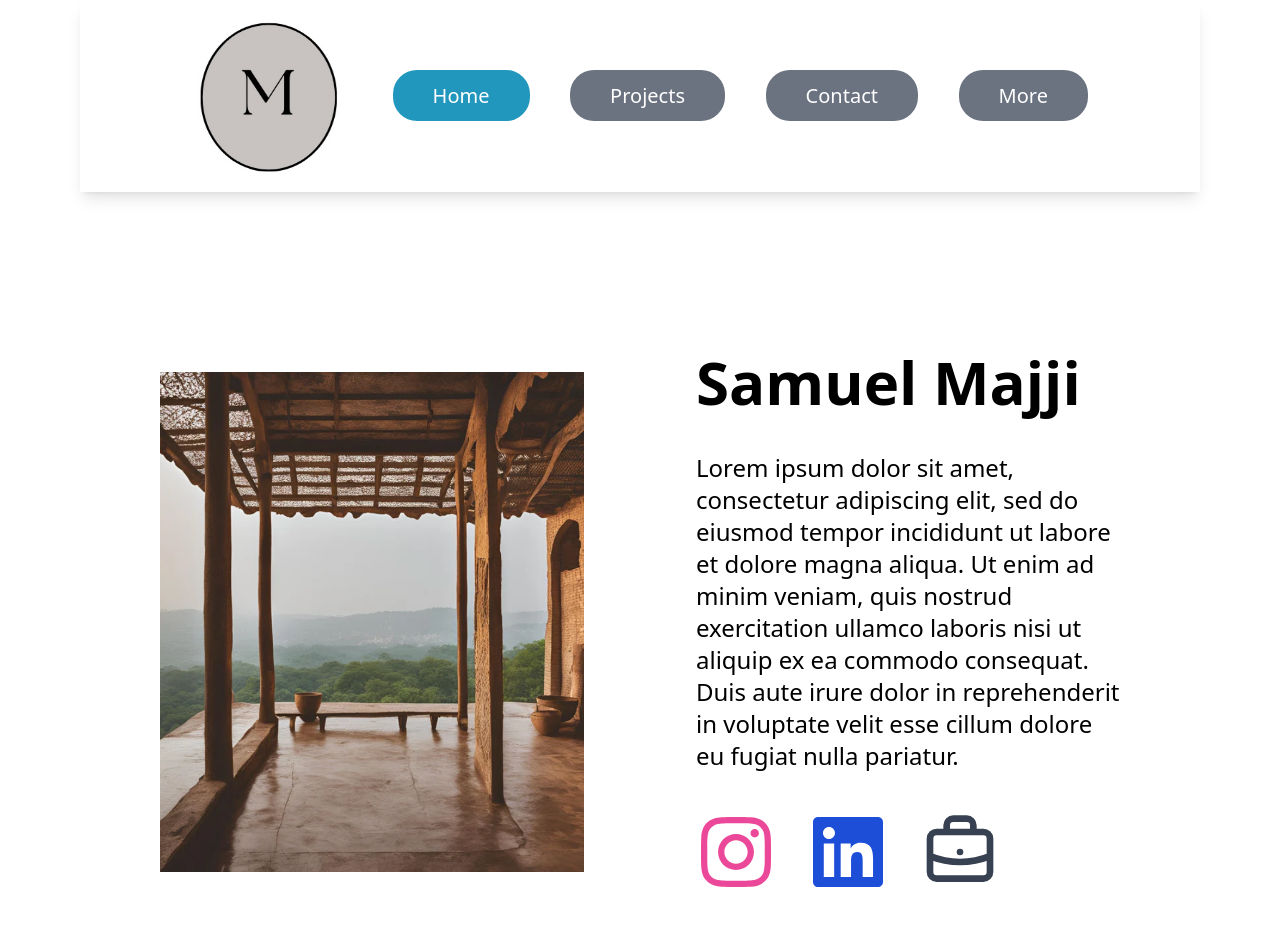
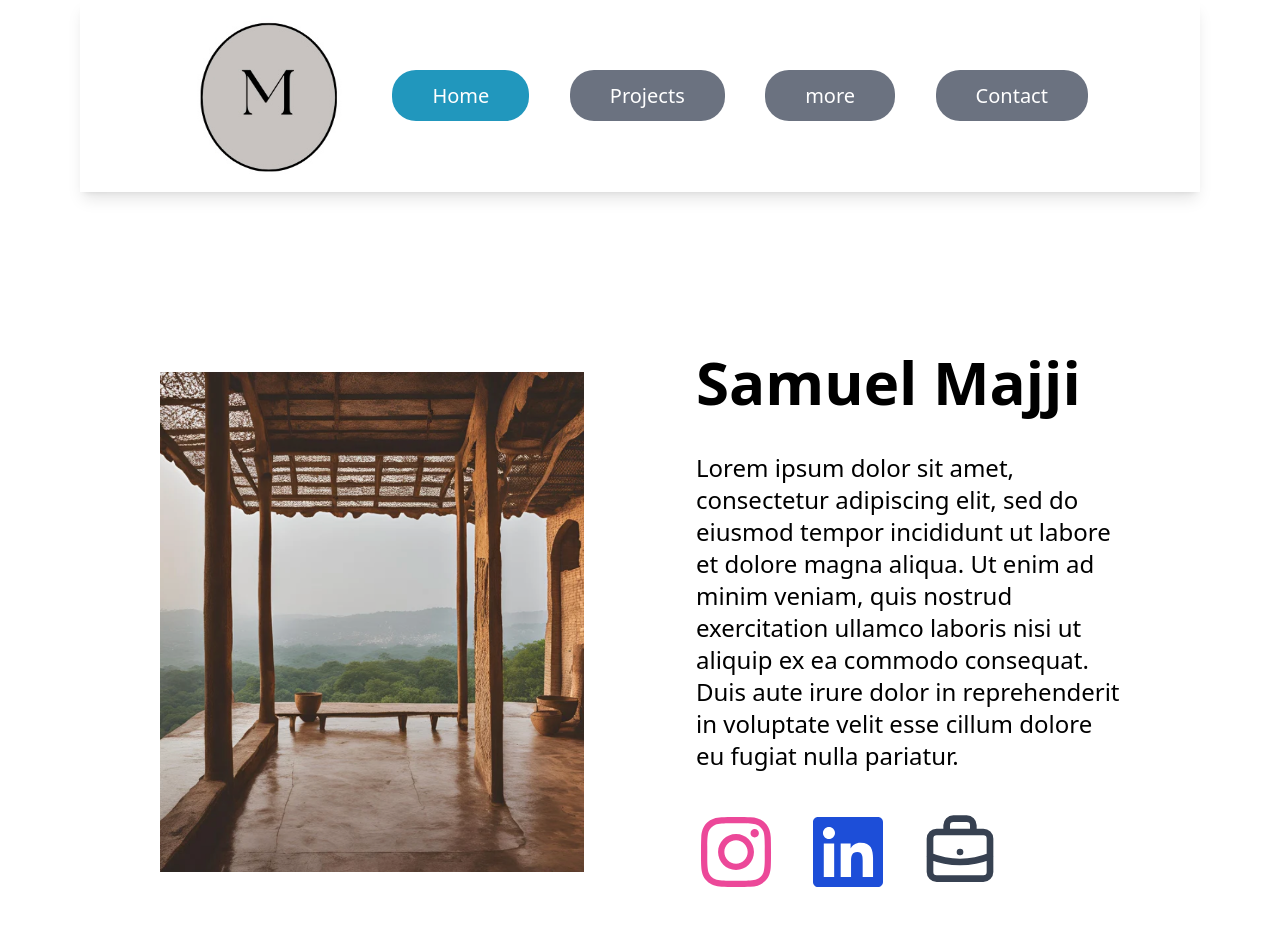
Before and after one commit to samuelmajji/Portifolio_design, a React (Vite) app: page / in a window 1280 px wide. Shown: the top 926 px of the page. Built offline with nearby package versions, Linux system fonts and the light colour scheme.

Commit message:
Some Changes

```diff
--- a/src/App.jsx
+++ b/src/App.jsx
@@ -11,7 +11,7 @@ function App() {
     <>
       <Header />
       <ProfileCard />
-      <Heading>My Projects</Heading>
+      <Heading id="projects">My Projects</Heading>
       <Project />
       <Heading>Journey</Heading>
       <MyJourney />
--- a/src/components/Contact.jsx
+++ b/src/components/Contact.jsx
@@ -27,7 +27,10 @@ const ContactForm = () => {
   };
 
   return (
-    <div className="max-w-md mx-auto p-8 bg-white rounded-lg shadow-lg">
+    <div
+      className="max-w-md mx-auto p-8 bg-white rounded-lg shadow-lg"
+      id="contact"
+    >
       <form onSubmit={handleSubmit}>
         <div className="mb-4">
           <label className="block text-lg mb-2" htmlFor="name">
--- a/src/components/Footer.jsx
+++ b/src/components/Footer.jsx
@@ -17,7 +17,7 @@ const Footer = () => {
         {/* Footer Right Section */}
         <div className="flex space-x-6">
           <a
-            href="#"
+            href="/"
             className="w-10 h-10 text-black flex justify-center items-center rounded-full hover:bg-orange-600 transition"
           >
             {/* Home Icon */}
@@ -37,7 +37,7 @@ const Footer = () => {
             </svg>
           </a>
           <a
-            href="#"
+            href="https://www.instagram.com/_samuel._sam/"
             className="w-10 h-10 text-black flex justify-center items-center rounded-full hover:bg-orange-600 transition"
           >
             {/* Instagram Icon */}
@@ -57,7 +57,7 @@ const Footer = () => {
             </svg>
           </a>
           <a
-            href="#"
+            href="https://x.com/MajjiSamue97753/"
             className="w-10 h-10 text-black flex justify-center items-center rounded-full hover:bg-orange-600 transition"
           >
             {/* X (formerly Twitter) Icon */}
--- a/src/components/Header.jsx
+++ b/src/components/Header.jsx
@@ -1,19 +1,19 @@
 const Header = function () {
   return (
     <>
-      <header className="bg-white-600 text-white shadow-lg mx-20 px-20">
+      <header className="bg-white-600 text-white shadow-lg mx-20 px-20 top-0">
         <div className="max-w-7xl mx-auto px-20 sm:px-6 lg:px-8">
           <div className="flex justify-between items-center py-4">
             {/* Logo */}
             <div className="text-2xl font-bold">
-              <a href="/">
+              <a href="#">
                 <img className="h-40 w-40" src="logo.jpg" alt="logo" />
               </a>
             </div>
 
             <div>
               <a
-                href="/"
+                href="#"
                 className="bg-[#2197bd] hover:bg-[#2197bd] text-xl px-10 py-3 rounded-3xl"
               >
                 Home
@@ -21,7 +21,7 @@ const Header = function () {
             </div>
             <div>
               <a
-                href="/about"
+                href="#projects"
                 className="bg-gray-500 hover:bg-[#2197bd] text-xl px-10 py-3 rounded-3xl"
               >
                 Projects
@@ -29,18 +29,18 @@ const Header = function () {
             </div>
             <div>
               <a
-                href="/services"
+                href="/more"
                 className="bg-gray-500 hover:bg-[#2197bd] text-xl px-10 py-3 rounded-3xl"
               >
-                Contact
+                more
               </a>
             </div>
             <div>
               <a
-                href="/contact"
+                href="#contact"
                 className="bg-gray-500 hover:bg-[#2197bd] text-xl px-10 py-3 rounded-3xl"
               >
-                More
+                Contact
               </a>
             </div>
           </div>
--- a/src/components/Projects.jsx
+++ b/src/components/Projects.jsx
@@ -78,7 +78,10 @@ const Project = () => {
   };
 
   return (
-    <div className="w-full h-full flex justify-center items-center">
+    <div
+      className="w-full h-full flex justify-center items-center"
+      id="projects"
+    >
       <div className="relative w-full max-w-4xl flex justify-center items-center">
         <button
           onClick={handlePrevClick}
```
